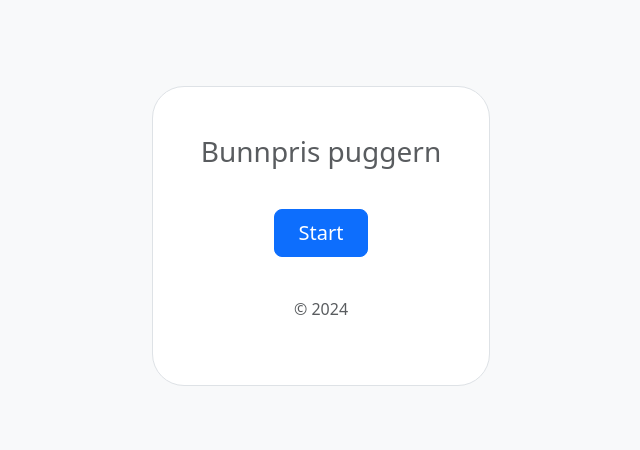
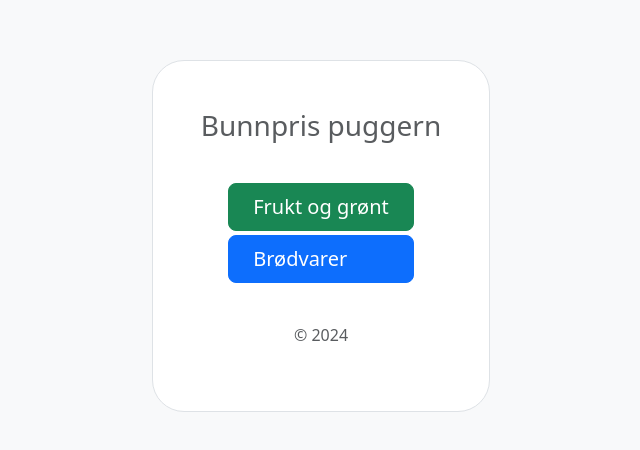
Before and after one commit to Kinenystuen/Bunnpris_pugg, a website: page index.html in a window 1280 px wide. Shown: the part 164-614 px from the top of the page, without its empty margins (319-959 px from the left). Drawn offline with nearby package versions, Linux system fonts and the light colour scheme.

Commit message:
Changed and added buttons

```diff
--- a/index.html
+++ b/index.html
@@ -19,10 +19,12 @@
         <div id="frontPage" class="container d-flex align-items-center justify-content-center vh-100 flex-column">
             <div class="bg-body d-flex flex-column p-5 align-items-center text-center text-muted justify-content-center rounded-5 border border-dashed">
                 <h1 class="h3 mb-3 fw-normal">Bunnpris puggern</h1>
-                <div class="p-4 rounded">
-
+                <div class="p-4 rounded d-flex flex-column gap-1">
+                    <a href="/html/frukt_gront.html" class="d-inline-flex align-items-center btn btn-success btn-lg px-4">
+                        Frukt og grønt
+                    </a>
                     <a href="/html/productpugg.html" class="d-inline-flex align-items-center btn btn-primary btn-lg px-4">
-                        Start
+                        Brødvarer
                     </a>
                 </div>
                 <p class="mt-3 mb-3 text-body-secondary">© 2024</p>
```
